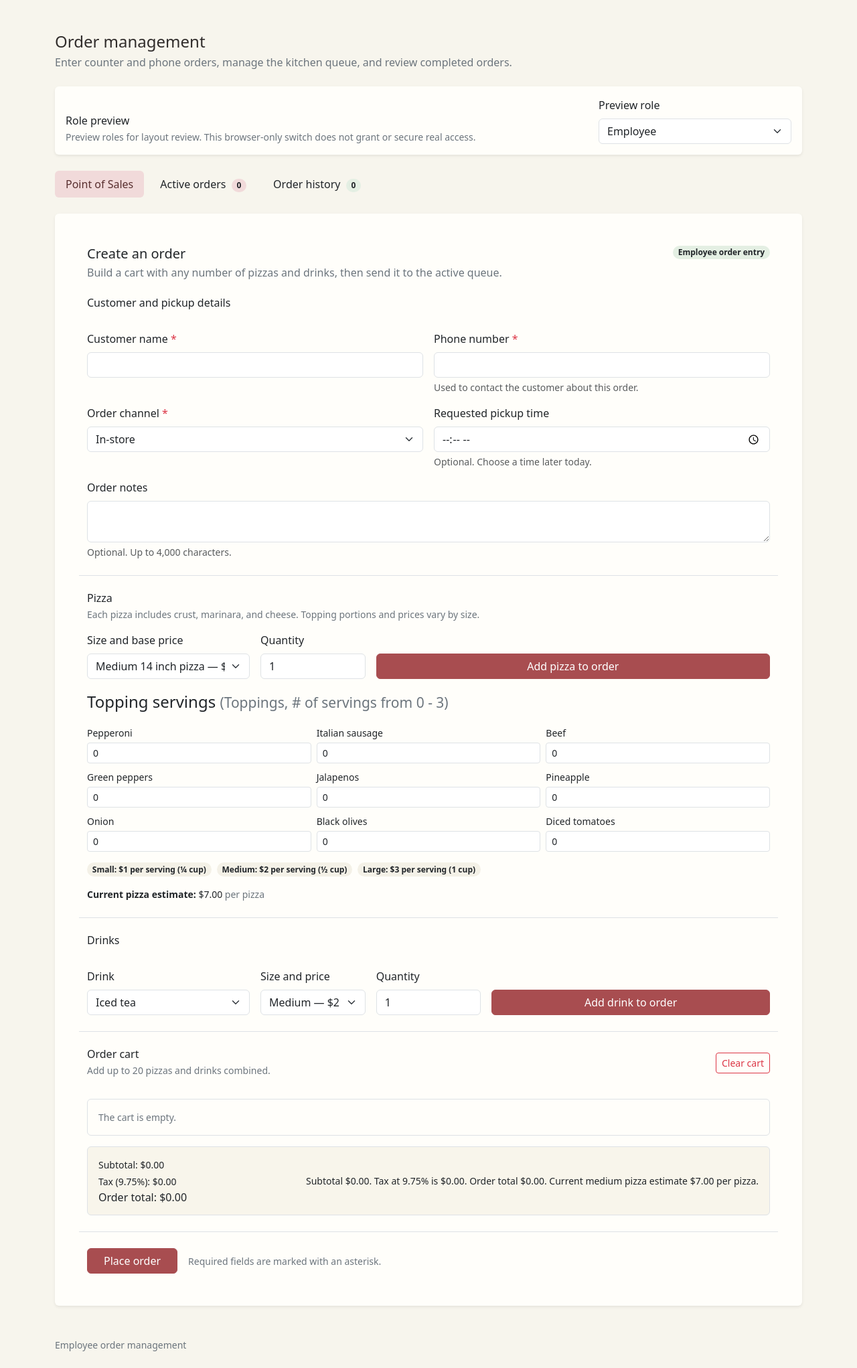
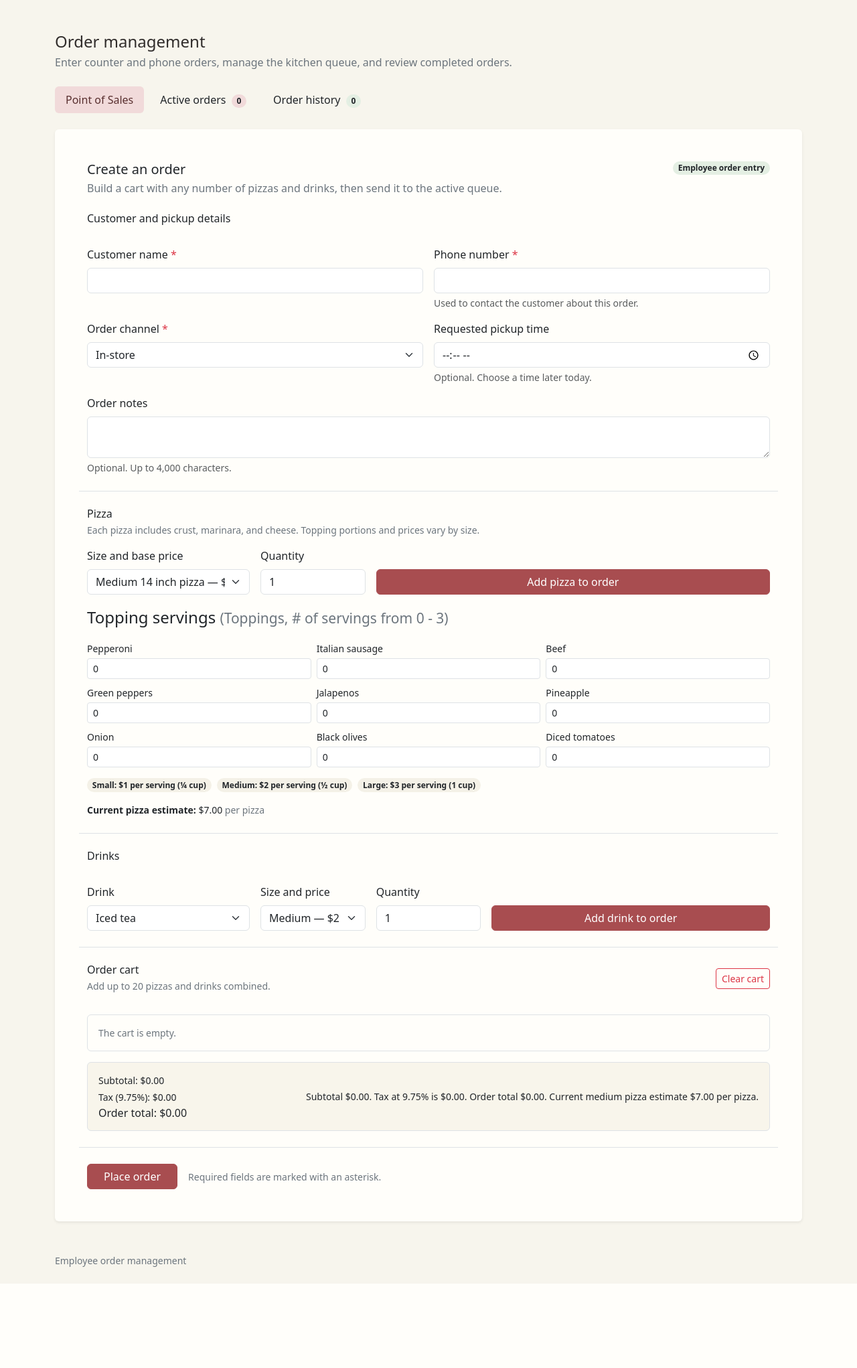
Before and after one commit to PeneguyG/luigi-pizzeria-mini-capstone, a Flask app: template templates/employee-dashboard.html in a window 1280 px wide. Shown: the part 113-2156 px from the top of the page at 67% size. After the commit the page ends 2030 px from the top, so only its background shows below. Run offline with Flask 3, Linux system fonts and the light colour scheme; the template is opened without the code that fills it, so the values that code supplies are empty.

Commit message:
RBAC Bug fixes
Removed the role preview that loomed above the point of sales, and implemented a function that allows the deletion of inactive employee accounts

```diff
--- a/static/js/employee-dashboard.js
+++ b/static/js/employee-dashboard.js
@@ -575,8 +575,6 @@
     }
 
     const tabs = Array.from(document.querySelectorAll('[role="tab"]'));
-    const rolePreview = document.getElementById('role-preview');
-    const rolePreviewSection = document.getElementById('role-preview-section');
     const currentStaff = {
       id: Number(document.body.dataset.staffId),
       name: document.body.dataset.staffName,
@@ -584,12 +582,9 @@
     };
     const roleLevels = { employee: 1, manager: 2, owner: 3 };
     const roleNames = { employee: 'Employee', manager: 'Manager', owner: 'Owner' };
-    let activeRole = roleLevels[currentStaff.role] ? currentStaff.role : 'employee';
-
     function roleCanSee(element) {
       const requiredRole = element.dataset.minimumRole;
-      const role = element.dataset.serverRole ? currentStaff.role : activeRole;
-      return !requiredRole || roleLevels[role] >= roleLevels[requiredRole];
+      return !requiredRole || (roleLevels[currentStaff.role] || 0) >= roleLevels[requiredRole];
     }
 
     function availableTabs() {
@@ -617,12 +612,7 @@
       if (tab.id === 'history-tab') renderHistory();
     }
 
-    function applyRole(role, announceChange) {
-      activeRole = roleLevels[role] ? role : 'employee';
-      rolePreview.value = activeRole;
-      rolePreview.disabled = false;
-      rolePreviewSection.hidden = false;
-
+    function applyStaffAccess() {
       const sessionLabel = document.getElementById('staff-session-label');
       const signOutButton = document.getElementById('dashboard-staff-signout');
       sessionLabel.textContent = 'Signed in: ' + currentStaff.name + ' · ' + roleNames[currentStaff.role];
@@ -647,19 +637,7 @@
       const firstAvailableTab = tabs.find(roleCanSee);
       activateTab(selectedTab || firstAvailableTab, false);
 
-      if (announceChange) {
-        const message = activeRole === 'owner'
-          ? 'Owner layout preview selected. Account permissions still follow your signed-in role.'
-          : activeRole === 'manager'
-            ? 'Manager layout preview selected. Account permissions still follow your signed-in role.'
-            : 'Employee layout preview selected. Account permissions still follow your signed-in role.';
-        announce(message);
-      }
     }
-
-    rolePreview.addEventListener('change', function () {
-      applyRole(rolePreview.value, true);
-    });
 
     document.getElementById('dashboard-staff-signout').addEventListener('click', async function (event) {
       const button = event.currentTarget;
@@ -694,7 +672,7 @@
         }
       });
     });
-    applyRole(activeRole, false);
+    applyStaffAccess();
     if (new URLSearchParams(window.location.search).get('focus') === 'dashboard') {
       window.requestAnimationFrame(function () {
         document.getElementById('dashboard-heading').focus();
@@ -702,7 +680,7 @@
     }
 
     const employeeAccessForm = document.getElementById('employee-access-form');
-    const employeePreviewList = document.getElementById('employee-preview-list');
+    const staffAccountList = document.getElementById('staff-account-list');
     const staffAccessMessage = document.getElementById('staff-access-message');
     const employeeRoleInput = document.getElementById('employee-role');
     const managerRoleOption = document.getElementById('manager-role-option');
@@ -746,13 +724,13 @@
     }
 
     function renderStaffAccounts(accounts) {
-      employeePreviewList.replaceChildren();
+      staffAccountList.replaceChildren();
       staffAccountsById.clear();
       if (accounts.length === 0) {
         const empty = document.createElement('li');
         empty.className = 'list-group-item text-secondary';
         empty.textContent = 'No staff accounts are available to manage.';
-        employeePreviewList.append(empty);
+        staffAccountList.append(empty);
         return;
       }
 
@@ -787,19 +765,29 @@
         action.type = 'button';
         action.dataset.staffAccountId = String(account.id);
         action.dataset.nextActive = String(!account.isActive);
-        action.setAttribute('aria-controls', 'employee-preview-list');
+        action.setAttribute('aria-controls', 'staff-account-list');
         action.setAttribute('aria-label', (account.isActive ? 'Deactivate ' : 'Reactivate ') + account.fullName + ' (' + account.email + ')');
         action.textContent = account.isActive ? 'Deactivate' : 'Reactivate';
         action.disabled = account.id === currentStaff.id || account.role === 'owner';
         actions.append(edit, action);
+        if (!account.isActive && account.role !== 'owner') {
+          const deleteButton = document.createElement('button');
+          deleteButton.className = 'btn btn-sm btn-outline-danger';
+          deleteButton.type = 'button';
+          deleteButton.dataset.staffDeleteId = String(account.id);
+          deleteButton.setAttribute('aria-controls', 'staff-account-list');
+          deleteButton.setAttribute('aria-label', 'Delete deactivated account for ' + account.fullName + ' (' + account.email + ')');
+          deleteButton.textContent = 'Delete';
+          actions.append(deleteButton);
+        }
         item.append(details, actions);
-        employeePreviewList.append(item);
+        staffAccountList.append(item);
       });
     }
 
     async function loadStaffAccounts() {
       if (!['manager', 'owner'].includes(currentStaff.role)) return;
-      employeePreviewList.setAttribute('aria-busy', 'true');
+      staffAccountList.setAttribute('aria-busy', 'true');
       try {
         const payload = await apiRequest('/api/staff/accounts');
         renderStaffAccounts(payload.accounts || []);
@@ -807,7 +795,7 @@
         showStaffAccessMessage(error.message, true);
         announce('Staff accounts could not be loaded. ' + error.message);
       } finally {
-        employeePreviewList.removeAttribute('aria-busy');
+        staffAccountList.removeAttribute('aria-busy');
       }
     }
 
@@ -861,7 +849,31 @@
       document.getElementById('employee-name').focus();
     });
 
-    employeePreviewList.addEventListener('click', async function (event) {
+    staffAccountList.addEventListener('click', async function (event) {
+      const deleteButton = event.target.closest('[data-staff-delete-id]');
+      if (deleteButton) {
+        const staffId = deleteButton.dataset.staffDeleteId;
+        const account = staffAccountsById.get(staffId);
+        if (!account || account.isActive) return;
+        const confirmed = window.confirm('Permanently delete the deactivated staff account for ' + account.fullName + ' (' + account.email + ')? This cannot be undone.');
+        if (!confirmed) return;
+        deleteButton.disabled = true;
+        try {
+          await apiRequest('/api/staff/accounts/' + encodeURIComponent(staffId), {
+            method: 'DELETE'
+          });
+          showStaffAccessMessage('Deactivated account for ' + account.fullName + ' was permanently deleted.', false);
+          announce('Deactivated staff account for ' + account.fullName + ' was permanently deleted.');
+          await loadStaffAccounts();
+          document.getElementById('employee-list-heading').focus();
+        } catch (error) {
+          deleteButton.disabled = false;
+          showStaffAccessMessage(error.message, true);
+          announce('Staff account could not be deleted. ' + error.message);
+        }
+        return;
+      }
+
       const editButton = event.target.closest('[data-staff-edit-id]');
       if (editButton) {
         const account = staffAccountsById.get(editButton.dataset.staffEditId);
@@ -881,7 +893,7 @@
         });
         showStaffAccessMessage('Staff account ' + (nextActive ? 'reactivated' : 'deactivated') + '.', false);
         await loadStaffAccounts();
-        const updatedButton = employeePreviewList.querySelector('[data-staff-account-id="' + CSS.escape(staffId) + '"]');
+        const updatedButton = staffAccountList.querySelector('[data-staff-account-id="' + CSS.escape(staffId) + '"]');
         if (updatedButton) updatedButton.focus();
       } catch (error) {
         button.disabled = false;
--- a/templates/employee-dashboard.html
+++ b/templates/employee-dashboard.html
@@ -37,30 +37,13 @@
         <p class="text-secondary mb-0">Enter counter and phone orders, manage the kitchen queue, and review completed orders.</p>
       </div>
 
-      <section id="role-preview-section" class="card border-0 shadow-sm mb-4" aria-labelledby="role-preview-heading" style="background-color:#fffefa;">
-        <div class="card-body p-3 d-flex flex-column flex-md-row align-items-md-end justify-content-between gap-3">
-          <div>
-            <h3 id="role-preview-heading" class="h6 mb-1">Role preview</h3>
-            <p id="role-preview-help" class="small text-secondary mb-0">Preview roles for layout review. This browser-only switch does not grant or secure real access.</p>
-          </div>
-          <div class="w-100" style="max-width:18rem;">
-              <label class="form-label" for="role-preview">Preview role</label>
-            <select id="role-preview" class="form-select" aria-describedby="role-preview-help">
-              <option value="employee" selected>Employee</option>
-              <option value="manager">Manager</option>
-              <option value="owner">Owner</option>
-            </select>
-          </div>
-        </div>
-      </section>
-
       <nav aria-label="Dashboard views" class="mb-4">
         <div class="nav nav-pills gap-2" role="tablist" aria-label="Employee dashboard sections" aria-orientation="horizontal">
           <button class="nav-link active" id="pos-tab" type="button" role="tab" aria-label="Point of Sales tab" aria-selected="true" aria-controls="pos-panel" tabindex="0" data-panel="pos-panel" style="background-color:#f1dada;color:#592f2f;">Point of Sales</button>
           <button class="nav-link text-dark" id="orders-tab" type="button" role="tab" aria-label="Active orders tab" aria-selected="false" aria-controls="orders-panel" tabindex="-1" data-panel="orders-panel">Active orders <span id="order-count" class="badge rounded-pill ms-1 text-dark" style="background-color:#f1dada;">0</span></button>
           <button class="nav-link text-dark" id="history-tab" type="button" role="tab" aria-label="Order history tab" aria-selected="false" aria-controls="history-panel" tabindex="-1" data-panel="history-panel">Order history <span id="history-count" class="badge rounded-pill ms-1 text-dark" style="background-color:#e4efe3;">0</span></button>
           <button class="nav-link text-dark" id="manager-tab" type="button" role="tab" aria-selected="false" aria-controls="manager-panel" tabindex="-1" data-panel="manager-panel" data-minimum-role="manager" hidden>Manager dashboard</button>
-          <button class="nav-link text-dark" id="access-tab" type="button" role="tab" aria-selected="false" aria-controls="access-panel" tabindex="-1" data-panel="access-panel" data-minimum-role="manager" data-server-role="manager" hidden>Staff accounts</button>
+          <button class="nav-link text-dark" id="access-tab" type="button" role="tab" aria-selected="false" aria-controls="access-panel" tabindex="-1" data-panel="access-panel" data-minimum-role="manager" hidden>Staff accounts</button>
         </div>
       </nav>
       <div id="dashboard-status" class="visually-hidden" role="status" aria-live="polite" aria-atomic="true"></div>
@@ -276,12 +259,12 @@
         </div>
       </section>
 
-      <section id="access-panel" class="card border-0 shadow-sm" role="tabpanel" aria-labelledby="access-tab" tabindex="0" aria-hidden="true" hidden data-minimum-role="manager" data-server-role="manager" style="background-color:#fffefa;">
+      <section id="access-panel" class="card border-0 shadow-sm" role="tabpanel" aria-labelledby="access-tab" tabindex="0" aria-hidden="true" hidden data-minimum-role="manager" style="background-color:#fffefa;">
         <div class="card-body p-3 p-md-4 p-xl-5">
           <div class="mb-4">
             <p class="small text-uppercase fw-semibold mb-1" style="letter-spacing:.08em;color:#674747;">Manager tools</p>
             <h3 class="h5 mb-1">Staff account management</h3>
-            <p class="text-secondary mb-0">Create, edit, deactivate, and reactivate staff accounts. Managers can manage employees; owners can also manage managers.</p>
+            <p class="text-secondary mb-0">Create, edit, deactivate, reactivate, and delete staff accounts. Managers can manage employees; owners can also manage managers. Only deactivated accounts can be deleted.</p>
           </div>
           <p class="alert alert-info" role="note">New accounts receive a temporary password and must choose a new password at first sign-in. Share temporary passwords privately.</p>
           <p id="staff-access-message" class="alert mb-3" role="status" aria-live="polite" aria-atomic="true" hidden></p>
@@ -314,9 +297,9 @@
             </div>
           </form>
           <div class="mt-4" aria-labelledby="employee-list-heading">
-            <h4 id="employee-list-heading" class="h6">Staff accounts</h4>
-            <ul id="employee-preview-list" class="list-group" aria-live="polite" aria-relevant="additions text">
-              <li id="employee-preview-empty" class="list-group-item text-secondary">Staff accounts are loading.</li>
+            <h4 id="employee-list-heading" class="h6" tabindex="-1">Staff accounts</h4>
+            <ul id="staff-account-list" class="list-group" aria-live="polite" aria-relevant="additions text">
+              <li id="staff-account-loading" class="list-group-item text-secondary">Staff accounts are loading.</li>
             </ul>
           </div>
         </div>
```
Also changed, not shown: backend/customer_portal_app.py (+41 -0 lines), docs/data-flow.md (+3 -3 lines), README.md.
